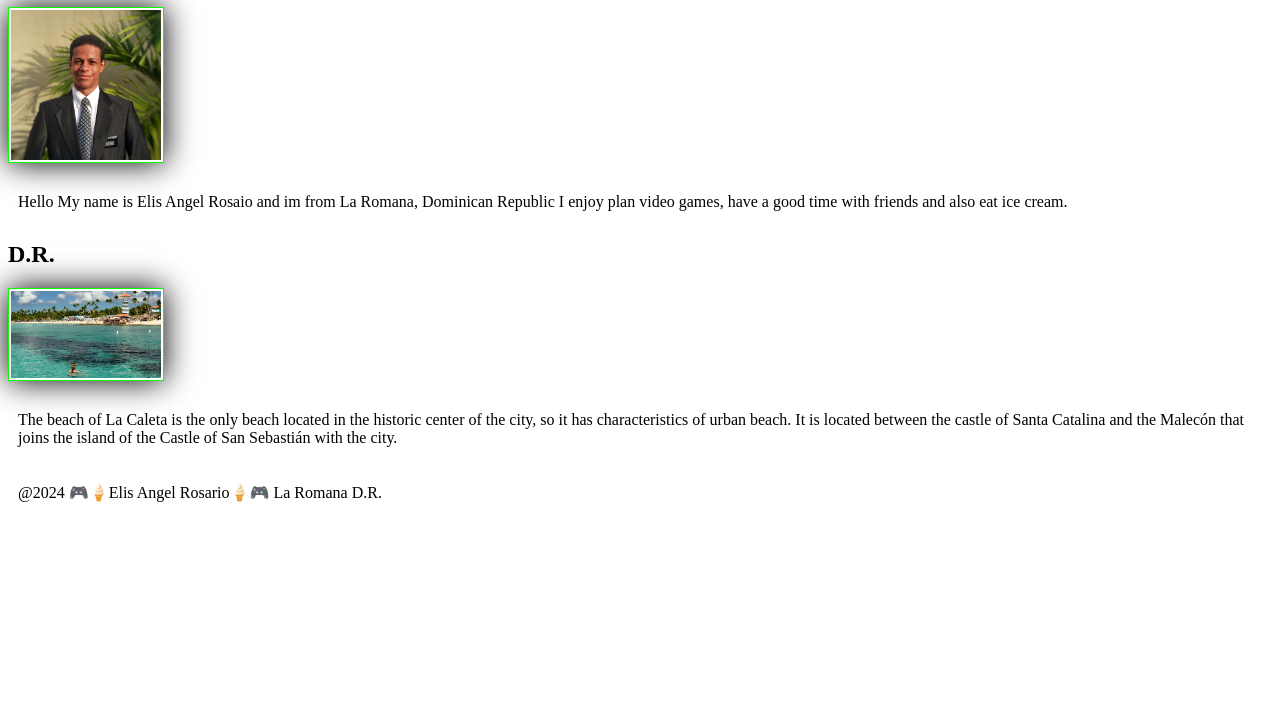
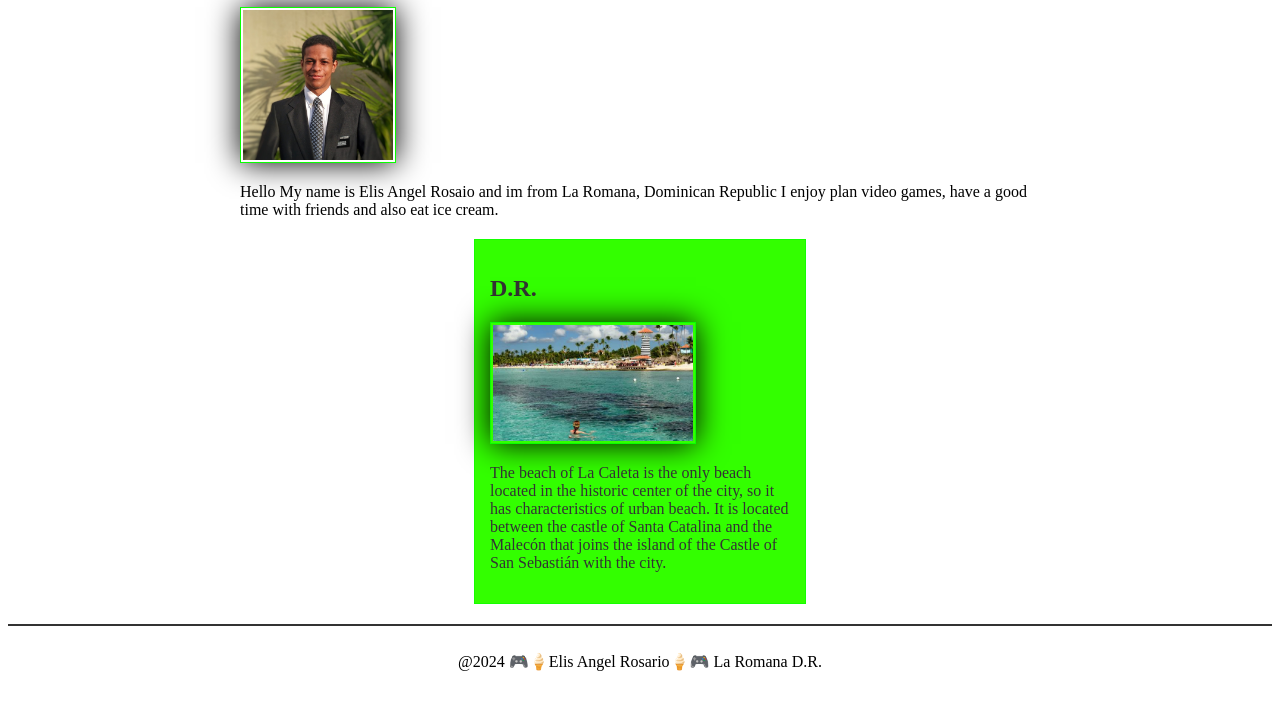
Before and after one commit to AngelXD310/wdd130, a plain HTML site: page index.html in a window 1280 px wide. Shown: the part 275-980 px from the top of the page. Before the commit the page ends 803 px from the top, so only its background shows below. Drawn offline with Linux system fonts and the light colour scheme.

Commit message:
Homework#2

```diff
--- a/Styles/styles.css
+++ b/Styles/styles.css
@@ -1,3 +1,8 @@
+main {
+  width: 800px;
+  margin: 0 auto;
+}
+
 nav {
     background-color: rgb(9, 255, 0);
     padding: 10px;
@@ -13,6 +18,19 @@ nav {
     color: rgb(9, 255, 0);
   }
 
+  aside {
+    width: 300px;
+    margin: 20px auto;
+    padding: 15px;
+    border: 1px solid #15ff00;
+    background-color: #33ff00;
+    color: #333;
+  }
+  aside img {
+    width: 200px;
+    height: auto;
+  }
+
   img {
     width: 150px;
     height: auto;
@@ -22,5 +40,12 @@ nav {
   }
 
   p {
+    padding: 0;
+  }
+
+  footer {
+    margin-top: 20px;
+    border-top: 2px solid #333;
+    text-align: center;
     padding: 10px;
   }
```
